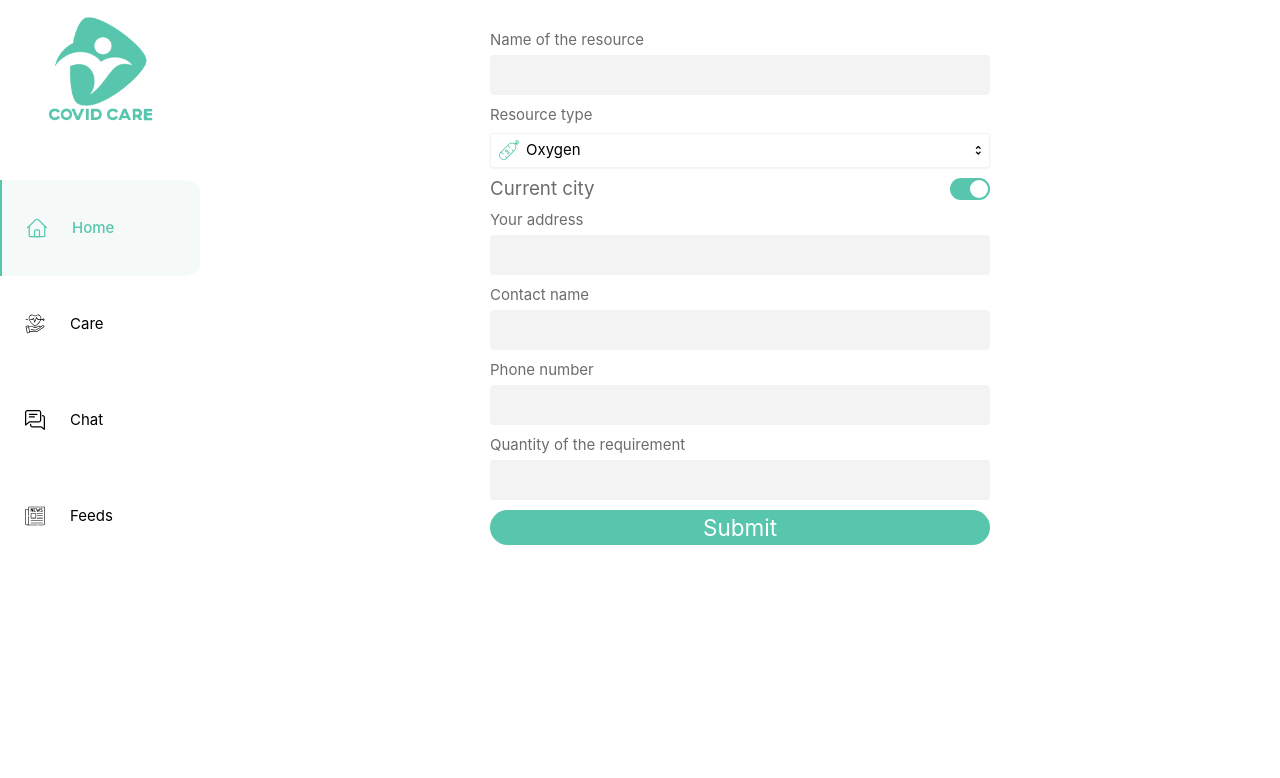
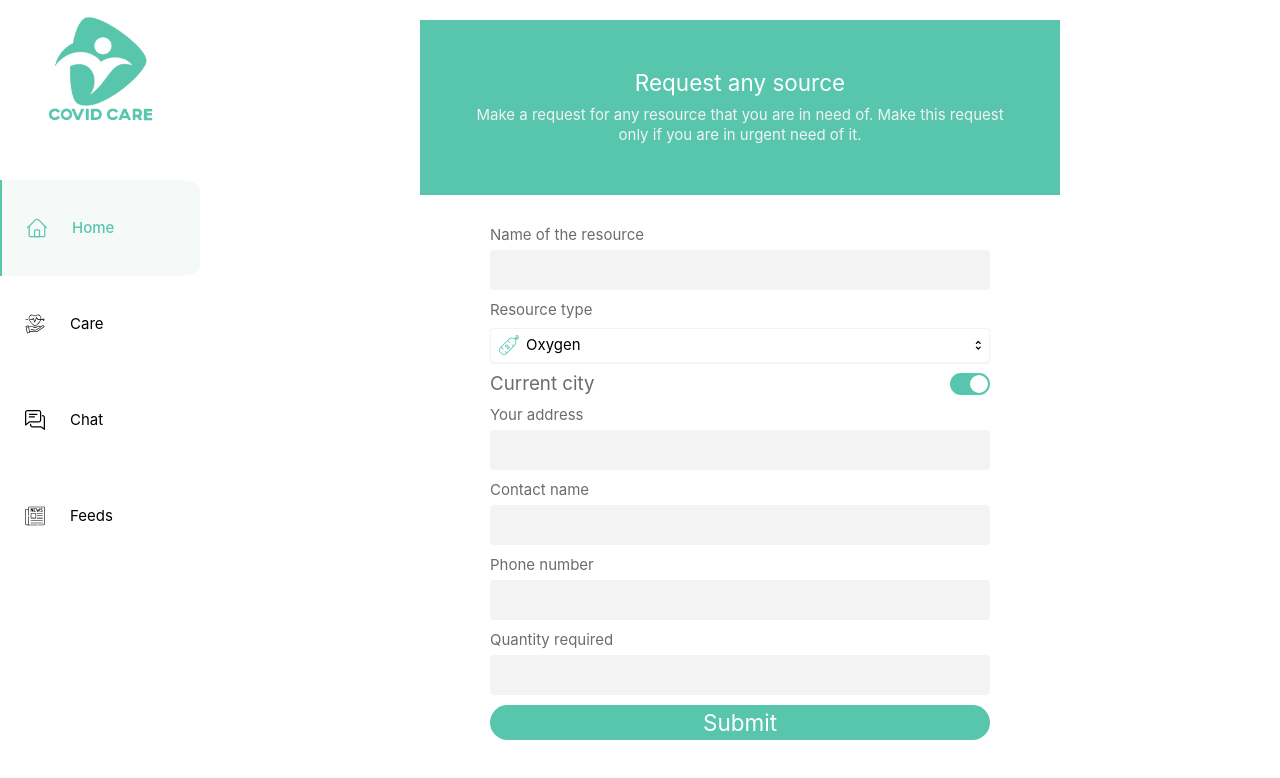
Before and after one commit to tanweer919/covidcare, a Next.js app: page /add/request in a window 1280 px wide. Shown: the top 778 px of the page. Built offline with nearby package versions, Linux system fonts and the light colour scheme.

Commit message:
Added header to request form

```diff
--- a/pages/add/available.tsx
+++ b/pages/add/available.tsx
@@ -25,10 +25,10 @@ const AvailableForm = () => {
     <>
       <AppBar label="Add available resource" />
       <Layout selectedKey={0} displayBottomNavbar={false}>
-        <div>
+        <>
           <div className="bg-primary p-12 md:p-20 mb-8 md:mx-80">
-            <h1 className="text-white text-4xl mb-4 w-fit mx-auto">Add Verified Information</h1>
-            <span className="inline-block text-gray300 text-2xl">
+            <h1 className="text-white text-4xl mb-4 w-fit mx-auto text-center">Add Verified Information</h1>
+            <span className="inline-block text-gray300 text-2xl text-center">
               The information being submitted by you could help save someone's
               life. Please fill the form below to add information. Our team of
               volunteers will verify the details before making it accessible to
@@ -121,7 +121,7 @@ const AvailableForm = () => {
               </button>
             </div>
           </form>
-        </div>
+        </>
       </Layout>
     </>
   );
--- a/pages/add/request.tsx
+++ b/pages/add/request.tsx
@@ -22,9 +22,19 @@ const RequestForm = () => {
     <>
       <AppBar label="Request resource" />
       <Layout selectedKey={0}>
-        <div className="p-4 text-2xl grid grid-cols-1 md:w-1/2 mx-auto gap-4">
+        <>
+          <div className="bg-primary p-12 md:p-20 mb-8 md:mx-80">
+            <h1 className="text-white text-4xl mb-4 w-fit mx-auto text-center">
+              Request any source
+            </h1>
+            <span className="inline-block text-gray300 text-2xl text-center">
+              Make a request for any resource that you are in need of. Make this
+              request only if you are in urgent need of it.
+            </span>
+          </div>
+          <form className="p-4 text-2xl grid grid-cols-1 md:w-1/2 mx-auto gap-4">
             <div className="flex flex-col gap-y-2">
-            <h2 className="text-textgray">Name of the resource</h2>
+              <label className="text-textgray">Name of the resource</label>
               <input
                 className="w-full bg-gray300 p-4 rounded-md"
                 type="text"
@@ -33,11 +43,11 @@ const RequestForm = () => {
               />
             </div>
             <div className="flex flex-col gap-y-2">
-            <h2 className="text-textgray">Resource type</h2>
+              <label className="text-textgray">Resource type</label>
               <SelectDropdown itemList={resourceList} />
             </div>
             <div className="flex justify-between">
-            <h2 className="text-textgray text-3xl">Current city</h2>
+              <label className="text-textgray text-3xl">Current city</label>
               <div
                 className={`${
                   isCurrentCity ? "bg-primary" : "bg-gray400"
@@ -53,7 +63,7 @@ const RequestForm = () => {
             </div>
             {!isCurrentCity && (
               <div className="flex flex-col gap-y-2">
-              <h2 className="text-textgray">City</h2>
+                <label className="text-textgray">City</label>
                 <input
                   className="w-full bg-gray300 p-4 rounded-md"
                   type="text"
@@ -63,7 +73,7 @@ const RequestForm = () => {
               </div>
             )}
             <div className="flex flex-col gap-y-2">
-            <h2 className="text-textgray">Your address</h2>
+              <label className="text-textgray">Your address</label>
               <input
                 className="w-full bg-gray300 p-4 rounded-md"
                 type="text"
@@ -72,7 +82,7 @@ const RequestForm = () => {
               />
             </div>
             <div className="flex flex-col gap-y-2">
-            <h2 className="text-textgray">Contact name</h2>
+              <label className="text-textgray">Contact name</label>
               <input
                 className="w-full bg-gray300 p-4 rounded-md"
                 type="text"
@@ -81,7 +91,7 @@ const RequestForm = () => {
               />
             </div>
             <div className="flex flex-col gap-y-2">
-            <h2 className="text-textgray">Phone number</h2>
+              <label className="text-textgray">Phone number</label>
               <input
                 className="w-full bg-gray300 p-4 rounded-md"
                 type="text"
@@ -90,7 +100,7 @@ const RequestForm = () => {
               />
             </div>
             <div className="flex flex-col gap-y-2">
-            <h2 className="text-textgray">Quantity of the requirement</h2>
+              <label className="text-textgray">Quantity required</label>
               <input
                 className="w-full bg-gray300 p-4 rounded-md"
                 type="text"
@@ -103,7 +113,8 @@ const RequestForm = () => {
                 Submit
               </button>
             </div>
-        </div>
+          </form>
+        </>
       </Layout>
     </>
   );
```
Lines whose indentation alone changed are shown as unchanged.
